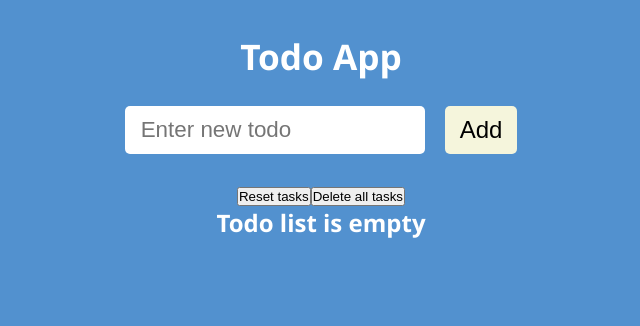
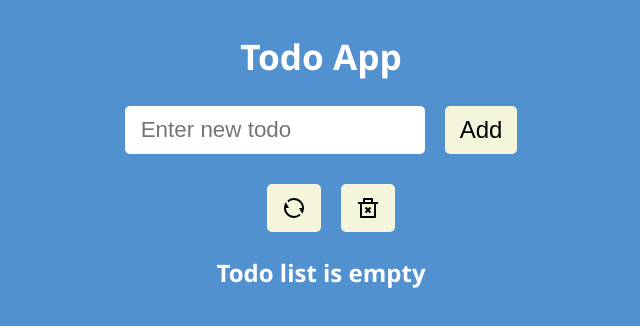
Before and after one commit to pkuzmich/todo, a React (Create React App) app: page / in a window 1280 px wide. Shown: the top 326 px of the page, without its empty margins (319-959 px from the left). Built offline with nearby package versions, Linux system fonts and the light colour scheme.

Commit message:
Creating a Button Component

```diff
--- a/src/components/Todos/TodoForm.js
+++ b/src/components/Todos/TodoForm.js
@@ -1,4 +1,5 @@
 import { useState } from 'react';
+import Button from '../UI/Button';
 import styles from './TodoForm.module.css';
 
 export default function TodoForm({ addTodo }) {
@@ -23,7 +24,7 @@ export default function TodoForm({ addTodo }) {
           value={text}
           onChange={(event) => setText(event.target.value)}
         />
-        <button onClick={addNewTodo}>Add</button>
+        <Button onClick={addNewTodo}>Add</Button>
       </form>
     </div>
   );
--- a/src/components/Todos/TodoForm.module.css
+++ b/src/components/Todos/TodoForm.module.css
@@ -16,18 +16,3 @@
   border: none;
   border-radius: 5px;
 }
-
-.todoFormContainer button {
-  margin-left: 20px;
-  height: 3rem;
-  cursor: pointer;
-  background-color: beige;
-  font-size: 1.5rem;
-  padding: 5px 15px;
-  border: none;
-  border-radius: 5px;
-}
-
-.todoFormContainer button:hover {
-  background-color: rgb(240, 240, 155);
-}
--- a/src/components/Todos/TodoList.module.css
+++ b/src/components/Todos/TodoList.module.css
@@ -1,5 +1,5 @@
 .list {
   list-style-type: none;
   padding: 0;
-  margin: 0;
+  margin: 2rem 0 0;
 }
--- a/src/components/Todos/TodosActions.js
+++ b/src/components/Todos/TodosActions.js
@@ -1,10 +1,16 @@
+import { RiDeleteBin2Line, RiRefreshLine } from 'react-icons/ri';
+import Button from '../UI/Button';
 import styles from './TodosActions.module.css';
 
 export default function TodosActions() {
   return (
-    <>
-      <button>Reset tasks</button>
-      <button>Delete all tasks</button>
-    </>
+    <div className={styles.actionsContainer}>
+      <Button title="Reset tasks">
+        <RiRefreshLine />
+      </Button>
+      <Button title="Delete all tasks">
+        <RiDeleteBin2Line />
+      </Button>
+    </div>
   );
 }
--- a/src/components/Todos/TodosActions.module.css
+++ b/src/components/Todos/TodosActions.module.css
@@ -0,0 +1,3 @@
+.actionsContainer {
+  margin-bottom: 1.5rem;
+}
--- a/src/components/UI/Button.js
+++ b/src/components/UI/Button.js
@@ -1,5 +1,14 @@
 import styles from './Button.module.css';
 
-export default function Button() {
-  return <div>Button</div>;
+export default function Button({ onClick, children, title, disable = false }) {
+  return (
+    <button
+      className={styles.button}
+      title={title}
+      onClick={onClick}
+      disabled={disable}
+    >
+      {children}
+    </button>
+  );
 }
--- a/src/components/UI/Button.module.css
+++ b/src/components/UI/Button.module.css
@@ -1,12 +1,14 @@
 .button {
   margin-left: 20px;
-  height: 50px;
+  height: 3rem;
   cursor: pointer;
   background-color: beige;
   font-size: 1.5rem;
-  padding: 10px 15px;
+  padding: 5px 15px;
   border: none;
   border-radius: 5px;
+  display: inline-flex;
+  align-items: center;
 }
 
 .button:hover {
```
